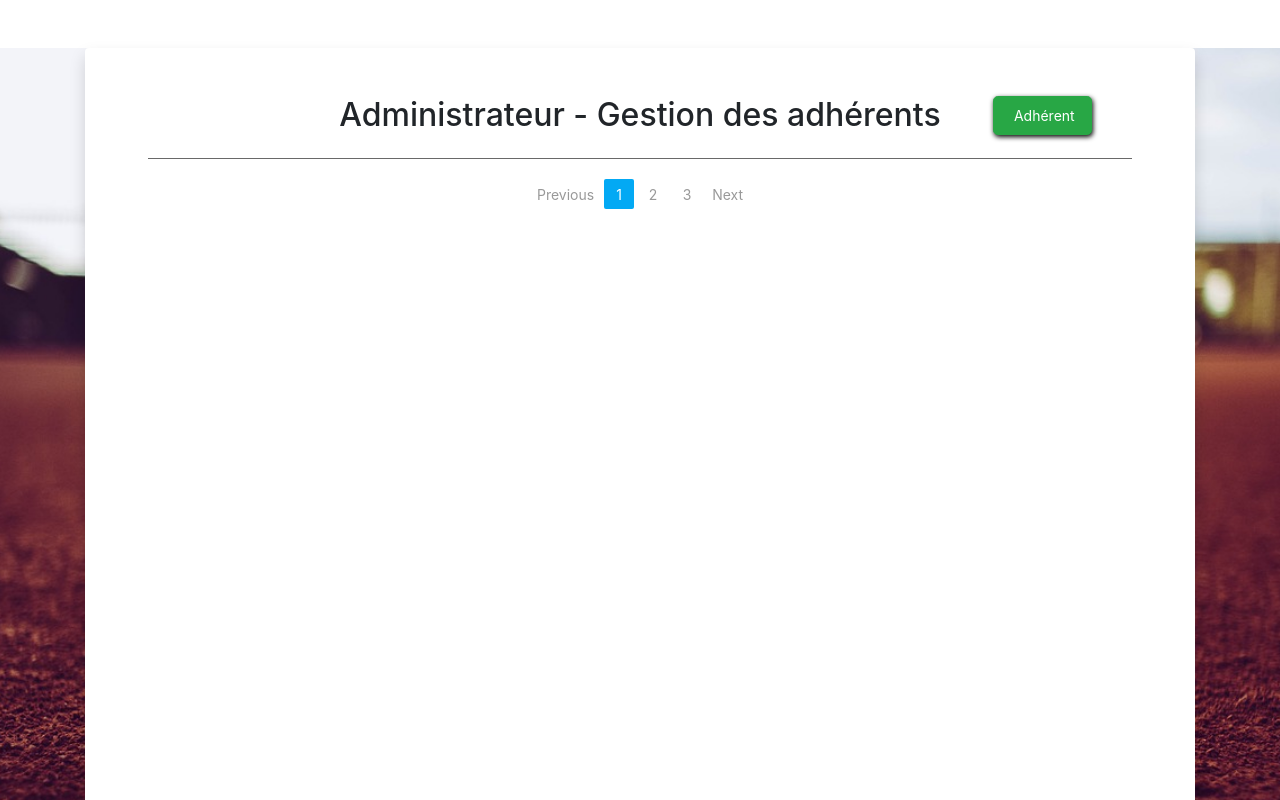
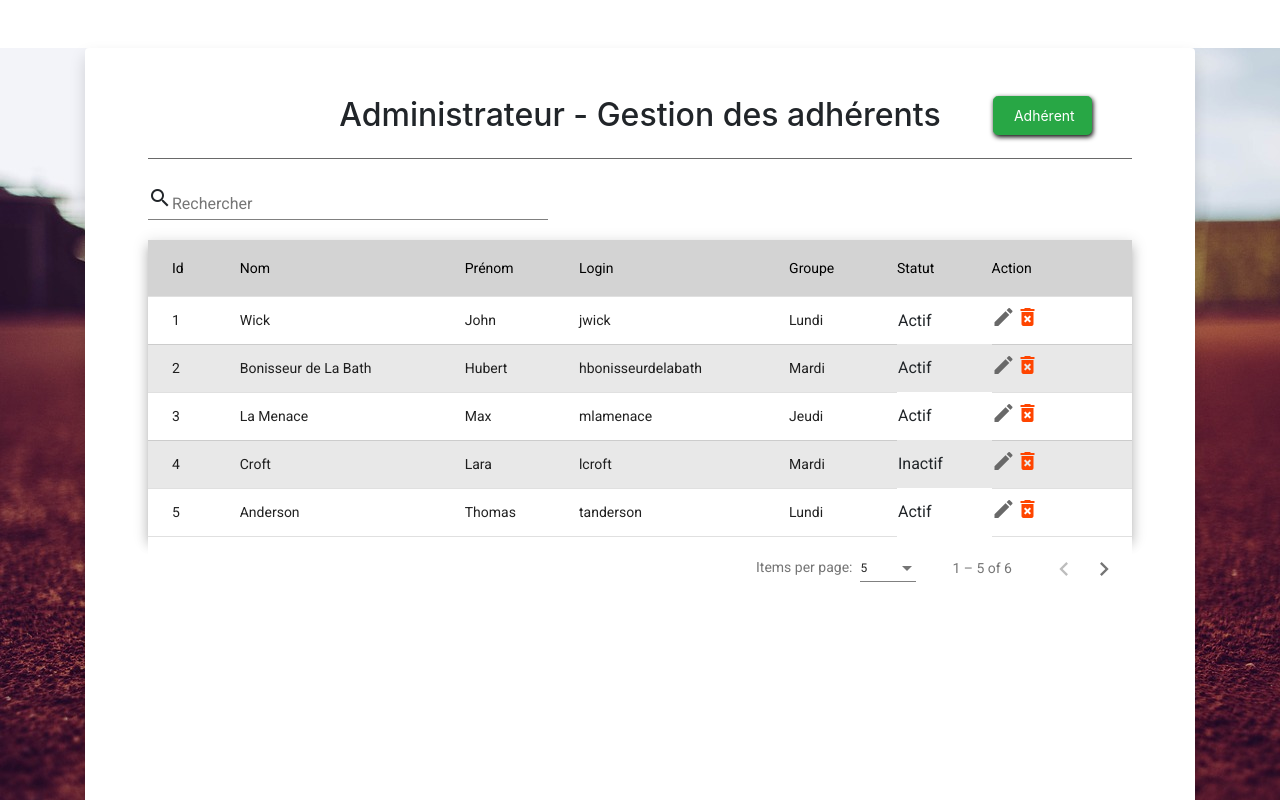
Before and after one commit to Sayavong75/asc-tennis, an Angular app in the folder front/: page /admin-members-list in a window 1280 px wide. Shown: the top 800 px of the page. Built offline with nearby package versions, Linux system fonts and the light colour scheme; some icons are missing.

Commit message:
update compo admin members list: angular material, tri, pagination, recherche

```diff
--- a/front/src/app/admin-members-list/admin-members-list.component.css
+++ b/front/src/app/admin-members-list/admin-members-list.component.css
@@ -1,60 +1,41 @@
-/*.pagination {*/
-/*  float: right;*/
-/*  margin: 0 0 5px;*/
-/*}*/
-.pagination li a {
-  border: none;
-  font-size: 13px;
-  min-width: 30px;
-  min-height: 30px;
-  color: #999;
-  margin: 0 2px;
-  line-height: 20px;
-  border-radius: 2px !important;
-  text-align: center;
-  padding: 0 6px;
-  text-decoration: none;
-}
-.pagination li a:hover {
-  color: #666;
-}
-.pagination li.active a, .pagination li.active a.page-link {
-  background: #03A9F4;
-  color: white;
-}
-.pagination li.active a:hover {
-  background: #0397d6;
-  color: white;
-}
-.pagination li.disabled i {
-  color: #ccc;
-  pointer: not-allowed;
-}
-.pagination li a {
-  font-size: 14px;
-  padding-top: 6px
-}
-.pagination li.disabled {
-  cursor: no-drop;
-}
-
-/* Style survol sur les boutons material-icons */
-.glyphicon-sort {
-  cursor: pointer;
-}
-.glyphicon-sort:hover {
-  color: yellow;
-}
-
+/* Style table Angular Material */
 table {
   width: 100%;
 }
-
 .mat-form-field {
+  font-size: 16px;
+  width: 400px;
+}
+.mat-cell,
+.mat-footer-cell,
+.mat-header-cell,
+.mat-paginator {
   font-size: 14px;
-  width: 100%;
+}
+.mat-header-cell:hover {
+  font-weight: bold;
+}
+.mat-header-cell {
+  background-color:#D3D3D3;
+  color: black;
+}
+.mat-row:nth-child(even) {
+  background-color:#E8E8E8;
+}
+.mat-row:nth-child(odd) {
+  background-color:#FFFFFF;
 }
 
-td, th {
-  width: 25%;
+/* Style champ de recherche Angular Material */
+::ng-deep .mat-focused .mat-form-field-label {
+  /*change color of label*/
+  color: grey !important;
 }
+::ng-deep.mat-form-field-underline {
+  /*change color of underline*/
+  background-color: grey !important;
+}
+::ng-deep.mat-form-field-ripple {
+  /*change color of underline when focused*/
+  background-color: grey !important;;
+}
--- a/front/src/app/admin-members-list/admin-members-list.component.html
+++ b/front/src/app/admin-members-list/admin-members-list.component.html
@@ -21,121 +21,91 @@
   <!-- SÉPARATEUR -->
   <hr/>
 
-<!--  <nav class="navbar">-->
-<!--    <input class="form-control" type="text" name="search">-->
-<!--  </nav>-->
-<!--  <table class="table table-hover">-->
-<!--    <thead class="thead-dark">-->
-<!--    <tr>-->
-<!--      &lt;!&ndash; En-tête de colonne au format "proper name" et icône de tri &ndash;&gt;-->
-<!--      <th *ngFor="let head of headElements; let i = index" (click)="sort(head)">{{ head | titlecase }}-->
-<!--        <span class="glyphicon glyphicon-sort"></span>-->
-<!--      </th>-->
-<!--    </tr>-->
-<!--    </thead>-->
+  <!-- LISTE ANGULAR MATERIAL -->
+  <!-- Search Field -->
+  <mat-form-field>
+    <mat-icon matPrefix>search</mat-icon>
+    <mat-label>Rechercher</mat-label>
+    <input matInput (keyup)="applyFilter($event)" autocomplete="off" [(ngModel)]="value">
+<!--    <button mat-button *ngIf="value" matSuffix mat-icon-button aria-label="Clear" (click)="value=''">-->
+      <button mat-button *ngIf="value" matSuffix mat-icon-button aria-label="Clear" (click)="refreshTable()">
+      <mat-icon>close</mat-icon>
+    </button>
+  </mat-form-field>
 
-<!--    <tbody>-->
-<!--    <tr *ngFor="let el of elements; let i = index">-->
-<!--      <th scope="row">{{el.id}}</th>-->
-<!--      <td>{{el.first}}</td>-->
-<!--      <td>{{el.last}}</td>-->
-<!--      <td>{{el.handle}}</td>-->
-<!--    </tr>-->
-<!--    </tbody>-->
+  <table mat-table [dataSource]="dataSource" matSort class="mat-elevation-z8">
 
-<!--    <tbody>-->
+    <!-- Id Column -->
+    <ng-container matColumnDef="id">
+      <th mat-header-cell *matHeaderCellDef mat-sort-header> Id </th>
+      <td mat-cell *matCellDef="let element"> {{ element.id }} </td>
+    </ng-container>
 
-<!--    <tr *ngFor="let member of members; let i = index">-->
-<!--      &lt;!&ndash; ID &ndash;&gt;-->
-<!--      <td>{{ member.id }}</td>-->
-<!--      &lt;!&ndash; NOM &ndash;&gt;-->
-<!--      <td>{{ member.lastname }}</td>-->
-<!--      &lt;!&ndash; PRÉNOM &ndash;&gt;-->
-<!--      <td>{{ member.firstname }}</td>-->
-<!--      &lt;!&ndash; LOGIN &ndash;&gt;-->
-<!--      <td>{{ member.login }}</td>-->
-<!--      &lt;!&ndash; GROUPE SEMAINE &ndash;&gt;-->
-<!--      <td>{{ member.group }}</td>-->
+    <!-- LastName Column -->
+    <ng-container matColumnDef="lastname">
+      <th mat-header-cell *matHeaderCellDef mat-sort-header> Nom </th>
+      <td mat-cell *matCellDef="let element"> {{ element.lastname }} </td>
+    </ng-container>
 
-<!--      &lt;!&ndash; STATUT &ndash;&gt;-->
-<!--      &lt;!&ndash; Affichage de l'icône actif/inactif en fonction du statut du membre &ndash;&gt;-->
-<!--      <td *ngIf="member.status === 'Actif'; then activeBlock else inactiveBlock">Toto</td>-->
+    <!-- FirstName Column -->
+    <ng-container matColumnDef="firstname">
+      <th mat-header-cell *matHeaderCellDef mat-sort-header> Prénom </th>
+      <td mat-cell *matCellDef="let element"> {{ element.firstname }} </td>
+    </ng-container>
 
-<!--        <ng-template #activeBlock>-->
-<!--          <td><i class="status text-success">&bull;</i> {{ member.status }}</td>-->
-<!--        </ng-template>-->
+    <!-- Login Column -->
+    <ng-container matColumnDef="login">
+      <th mat-header-cell *matHeaderCellDef mat-sort-header> Login </th>
+      <td mat-cell *matCellDef="let element"> {{ element.login }} </td>
+    </ng-container>
 
-<!--        <ng-template #inactiveBlock>-->
-<!--          <td><i class="status text-danger">&bull;</i> {{ member.status }}</td>-->
-<!--        </ng-template>-->
+    <!-- Group Column -->
+    <ng-container matColumnDef="group">
+      <th mat-header-cell *matHeaderCellDef mat-sort-header> Groupe </th>
+      <td mat-cell *matCellDef="let element"> {{ element.group }} </td>
+    </ng-container>
 
-<!--      &lt;!&ndash; ACTION icônes Editer + Désactiver &ndash;&gt;-->
-<!--      <td>-->
-<!--        <i class="material-icons hover" style="color:dimgray;" title="Éditer" data-toggle="modal"-->
-<!--           data-target="#modalEditUser">create</i>-->
-<!--        <i class="material-icons hover" style="color:orangered;" title="Désactiver" data-toggle="modal"-->
-<!--           data-target="#modalDeactivateUser">delete_forever</i>-->
-<!--      </td>-->
-<!--    </tr>-->
+    <!-- Status Column -->
+    <ng-container matColumnDef="status">
+      <th mat-header-cell *matHeaderCellDef mat-sort-header> Statut </th>
+      <ng-container *matCellDef="let element">
+        <td mat-cell *ngIf="element.status === 'Actif'; then activeBlock else inactiveBlock">
+          {{ element.status }}
+        </td>
+      </ng-container>
 
-<!--    </tbody>-->
-<!--  </table>-->
+      <!-- Affichage de l'icône actif/inactif en fonction du statut du membre -->
+      <ng-template #activeBlock>
+        <td><span class="glyphicon glyphicon-record" style="color:green;"></span> Actif</td>
+      </ng-template>
 
+      <ng-template #inactiveBlock>
+        <td><span class="glyphicon glyphicon-record" style="color:red;"></span> Inactif</td>
+      </ng-template>
+    </ng-container>
 
-<!--  <mat-form-field>-->
-<!--    <mat-label>Filter</mat-label>-->
-<!--    <input matInput (keyup)="applyFilter($event)" placeholder="Ex. Mia">-->
-<!--  </mat-form-field>-->
+    <!-- Action Column -->
+    <ng-container matColumnDef="action">
+      <th mat-header-cell *matHeaderCellDef mat-sort-header> Action </th>
+      <!-- ACTION icônes Editer + Désactiver -->
+      <td mat-cell *matCellDef="let element">
+      <i class="material-icons hover" style="color:dimgray;" title="Éditer" data-toggle="modal"
+         data-target="#modalEditUser">create</i>
+      <i class="material-icons hover" style="color:orangered;" title="Désactiver" data-toggle="modal"
+         data-target="#modalDeactivateUser">delete_forever</i>
+      </td>
+    </ng-container>
 
-<!--  <div class="mat-elevation-z8">-->
-<!--    <table mat-table [dataSource]="dataSource" matSort>-->
+    <tr mat-header-row *matHeaderRowDef="displayedColumns"></tr>
+    <tr mat-row *matRowDef="let row; let even = even; columns: displayedColumns;"></tr>
+  </table>
 
-<!--      &lt;!&ndash; ID Column &ndash;&gt;-->
-<!--      <ng-container matColumnDef="id">-->
-<!--        <th mat-header-cell *matHeaderCellDef mat-sort-header> ID </th>-->
-<!--        <td mat-cell *matCellDef="let row"> {{row.id}} </td>-->
-<!--      </ng-container>-->
-
-<!--      &lt;!&ndash; Progress Column &ndash;&gt;-->
-<!--      <ng-container matColumnDef="progress">-->
-<!--        <th mat-header-cell *matHeaderCellDef mat-sort-header> Progress </th>-->
-<!--        <td mat-cell *matCellDef="let row"> {{row.progress}}% </td>-->
-<!--      </ng-container>-->
-
-<!--      &lt;!&ndash; Name Column &ndash;&gt;-->
-<!--      <ng-container matColumnDef="name">-->
-<!--        <th mat-header-cell *matHeaderCellDef mat-sort-header> Name </th>-->
-<!--        <td mat-cell *matCellDef="let row"> {{row.name}} </td>-->
-<!--      </ng-container>-->
-
-<!--      &lt;!&ndash; Color Column &ndash;&gt;-->
-<!--      <ng-container matColumnDef="color">-->
-<!--        <th mat-header-cell *matHeaderCellDef mat-sort-header> Color </th>-->
-<!--        <td mat-cell *matCellDef="let row" [style.color]="row.color"> {{row.color}} </td>-->
-<!--      </ng-container>-->
-
-<!--      <tr mat-header-row *matHeaderRowDef="displayedColumns"></tr>-->
-<!--      <tr mat-row *matRowDef="let row; columns: displayedColumns;">-->
-<!--      </tr>-->
-<!--    </table>-->
-
-<!--    <mat-paginator [pageSizeOptions]="[5, 10, 25, 100]"></mat-paginator>-->
-<!--  </div>-->
-
+  <!-- PAGINATION -->
+  <mat-paginator [pageSizeOptions]="[5, 10, 25, 100]"></mat-paginator>
 
   <!-- Copyright 2019 Google LLC. All Rights Reserved.
       Use of this source code is governed by an MIT-style license that
       can be found in the LICENSE file at http://angular.io/license -->
-
-
-  <!-- PAGINATION Center-aligned -->
-  <ul class="pagination justify-content-center" style="margin:20px 0">
-    <li class="page-item disabled"><a class="page-link" [routerLink]="['/admin-members-list']">Previous</a></li>
-    <li class="page-item active"><a class="page-link" [routerLink]="['/admin-members-list']">1</a></li>
-    <li class="page-item"><a class="page-link" [routerLink]="['/admin-members-list']">2</a></li>
-    <li class="page-item"><a class="page-link" [routerLink]="['/admin-members-list']">3</a></li>
-    <li class="page-item"><a class="page-link" [routerLink]="['/admin-members-list']">Next</a></li>
-  </ul>
 
   <!-- MODAL GESTION DES ADHÉRENTS - AJOUTER -->
   <div class="modal fade" id="modalAddUser" role="dialog">
--- a/front/src/app/admin-members-list/admin-members-list.component.ts
+++ b/front/src/app/admin-members-list/admin-members-list.component.ts
@@ -1,37 +1,73 @@
 import { Component, OnInit, ViewChild } from '@angular/core';
 import { MatPaginator } from '@angular/material/paginator';
-import { MatSort, MatSortable } from '@angular/material/sort';
+import { MatSort } from '@angular/material/sort';
 import { MatTableDataSource } from '@angular/material/table';
-import { MatTableModule } from '@angular/material/table';
-import {CdkTableModule } from '@angular/cdk/table';
-
-import { MatTable } from '@angular/material/table';
-import { MatTabHeader } from '@angular/material/tabs';
-import { MatHeaderRow } from '@angular/material/table';
-import { MatHeaderCell } from '@angular/material/table';
-import { MatHeaderCellDef } from '@angular/material/table';
-import { MatHeaderRowDef } from '@angular/material/table';
-import { MatSortHeader } from '@angular/material/sort';
-import { MatRow } from '@angular/material/table';
-import { MatRowDef } from '@angular/material/table';
-import { MatCell } from '@angular/material/table';
-import { MatCellDef } from '@angular/material/table';
 
 export interface UserData {
   id: string;
-  name: string;
-  progress: string;
-  color: string;
+  lastname: string;
+  firstname: string;
+  login: string;
+  group: string;
+  status: string;
+  action: string;
 }
 
-/** Constants used to fill up our data base. */
-const COLORS: string[] = [
-  'maroon', 'red', 'orange', 'yellow', 'olive', 'green', 'purple', 'fuchsia', 'lime', 'teal',
-  'aqua', 'blue', 'navy', 'black', 'gray'
-];
-const NAMES: string[] = [
-  'Maia', 'Asher', 'Olivia', 'Atticus', 'Amelia', 'Jack', 'Charlotte', 'Theodore', 'Isla', 'Oliver',
-  'Isabella', 'Jasper', 'Cora', 'Levi', 'Violet', 'Arthur', 'Mia', 'Thomas', 'Elizabeth'
+const ELEMENT_DATA: UserData[] = [
+  {
+    id: '1',
+    lastname: 'Wick',
+    firstname: 'John',
+    login: 'jwick',
+    group: 'Lundi',
+    status: 'Actif',
+    action: ''
+  },
+  {
+    id: '2',
+    lastname: 'Bonisseur de La Bath',
+    firstname: 'Hubert',
+    login: 'hbonisseurdelabath',
+    group: 'Mardi',
+    status: 'Actif',
+    action: ''
+  },
+  {
+    id: '3',
+    lastname: 'La Menace',
+    firstname: 'Max',
+    login: 'mlamenace',
+    group: 'Jeudi',
+    status: 'Actif',
+    action: ''
+  },
+  {
+    id: '4',
+    lastname: 'Croft',
+    firstname: 'Lara',
+    login: 'lcroft',
+    group: 'Mardi',
+    status: 'Inactif',
+    action: ''
+  },
+  {
+    id: '5',
+    lastname: 'Anderson',
+    firstname: 'Thomas',
+    login: 'tanderson',
+    group: 'Lundi',
+    status: 'Actif',
+    action: ''
+  },
+  {
+    id: '6',
+    lastname: 'Roger',
+    firstname: 'Steve',
+    login: 'sroger',
+    group: 'Jeudi',
+    status: 'Actif',
+    action: ''
+  }
 ];
 
 /**
@@ -43,77 +79,15 @@ const NAMES: string[] = [
   styleUrls: ['./admin-members-list.component.css']
 })
 export class AdminMembersListComponent implements OnInit {
-  displayedColumns: string[] = ['id', 'name', 'progress', 'color'];
-  dataSource: MatTableDataSource<UserData>;
+  displayedColumns: string[] = ['id', 'lastname', 'firstname', 'login', 'group', 'status', 'action'];
+  dataSource = new MatTableDataSource(ELEMENT_DATA);
 
   @ViewChild(MatPaginator, {static: true}) paginator: MatPaginator;
   @ViewChild(MatSort, {static: true}) sort: MatSort;
 
-  // myDataArray;
-  // columnsToDisplay = ['lastname'];
-  // members = [
-  //   {
-  //     id: '1',
-  //     lastname: 'Wick',
-  //     firstname: 'John',
-  //     login: 'jwick',
-  //     group: 'Lundi',
-  //     status: 'Actif'
-  //   },
-  //   {
-  //     id: '2',
-  //     lastname: 'Bonisseur de La Bath',
-  //     firstname: 'Hubert',
-  //     login: 'hbonisseurdelabath',
-  //     group: 'Mardi',
-  //     status: 'Actif'
-  //   },
-  //   {
-  //     id: '3',
-  //     lastname: 'La Menace',
-  //     firstname: 'Max',
-  //     login: 'mlamenace',
-  //     group: 'Jeudi',
-  //     status: 'Actif'
-  //   },
-  //   {
-  //     id: '4',
-  //     lastname: 'Croft',
-  //     firstname: 'Lara',
-  //     login: 'lcroft',
-  //     group: 'Mardi',
-  //     status: 'Inactif'
-  //   },
-  //   {
-  //     id: '5',
-  //     lastname: 'Anderson',
-  //     firstname: 'Thomas',
-  //     login: 'tanderson',
-  //     group: 'Lundi',
-  //     status: 'Actif'
-  //   }
-  // ];
-  //
-  // elements: any = [];
-  // headElements = ['id', 'nom', 'prénom', 'login', 'groupe semaine', 'statut', 'action'];
+  value;
 
-  constructor() {
-    // Create 100 users
-    const users = Array.from({length: 100}, (_, k) => createNewUser(k + 1));
-
-    // Assign the data to the data source for the table to render
-    this.dataSource = new MatTableDataSource(users);
-  }
-
-  // sort(colName) {
-  //   this.elements.sort((a, b) => a[colName] > b[colName] ? 1 : a[colName] < b[colName] ? -1 : 0)
-  // }
-
-  // ngOnInit() {
-  //   for (let i = 1; i <= 15; i++) {
-  //     this.elements.push({ id: i});
-  //   }
-  // }
+  constructor() {}
 
   ngOnInit(): void {
     this.dataSource.paginator = this.paginator;
@@ -128,20 +102,16 @@ export class AdminMembersListComponent implements OnInit {
       this.dataSource.paginator.firstPage();
     }
   }
+
+  // Rechargement de la table lors du clic sur le bouton X du champ de recherche
+  refreshTable() {
+    this.dataSource = new MatTableDataSource(ELEMENT_DATA);
+    this.dataSource.paginator = this.paginator;
+    this.dataSource.sort = this.sort;
+    this.value = '';
+  }
+
 }
-
-  /** Builds and returns a new User. */
-  function createNewUser(id: number): UserData {
-    const name = NAMES[Math.round(Math.random() * (NAMES.length - 1))] + ' ' +
-      NAMES[Math.round(Math.random() * (NAMES.length - 1))].charAt(0) + '.';
-
-    return {
-      id: id.toString(),
-      name: name,
-      progress: Math.round(Math.random() * 100).toString(),
-      color: COLORS[Math.round(Math.random() * (COLORS.length - 1))]
-    };
-  }
 
 /** Copyright 2019 Google LLC. All Rights Reserved.
  * Use of this source code is governed by an MIT-style license that
--- a/front/src/app/admin/admin.component.html
+++ b/front/src/app/admin/admin.component.html
@@ -14,7 +14,7 @@
       <tr>
         <th>Gestion</th>
         <th></th>
-        <th>Action(s)</th>
+        <th>Action</th>
       </tr>
       </thead>
 
@@ -36,7 +36,6 @@
         <td></td>
         <td>
           <i class="material-icons hover" style="color:dimgray;" title="Liste" [routerLink]="['/admin-members-list']">view_list</i>
-<!--          <i class="material-icons hover" style="color:green;" title="Ajouter" data-toggle="modal" data-target="#modalAddUser">add_circle</i>-->
         </td>
       </tr>
       </tbody>
--- a/front/src/styles.css
+++ b/front/src/styles.css
@@ -74,27 +74,6 @@
     background-color: #555; /* Add a dark-grey background on hover */
   }
 
-  /* Style icône Statut - Gestion des Adhérents */
-  .status {
-    font-size: 40px;
-    margin: 2px 2px 0 0;
-    display: inline-block;
-    vertical-align: middle;
-    line-height: 10px;
-  }
-  .text-success {
-    color: #10c469;
-  }
-  .text-info {
-    color: #62c9e8;
-  }
-  .text-warning {
-    color: #FFC107;
-  }
-  .text-danger {
-    color: #ff5b5b;
-  }
-
   /* Taille de police du paragraphe */
   p {
     font-size: 16px;
```
Also changed, not shown: front/package.json (+11 -11 lines), front/src/app/app.module.ts (+92 -9 lines), front/angular.json (line endings or trailing spaces), 2 other files (tests, documents, lock files or other folders).
